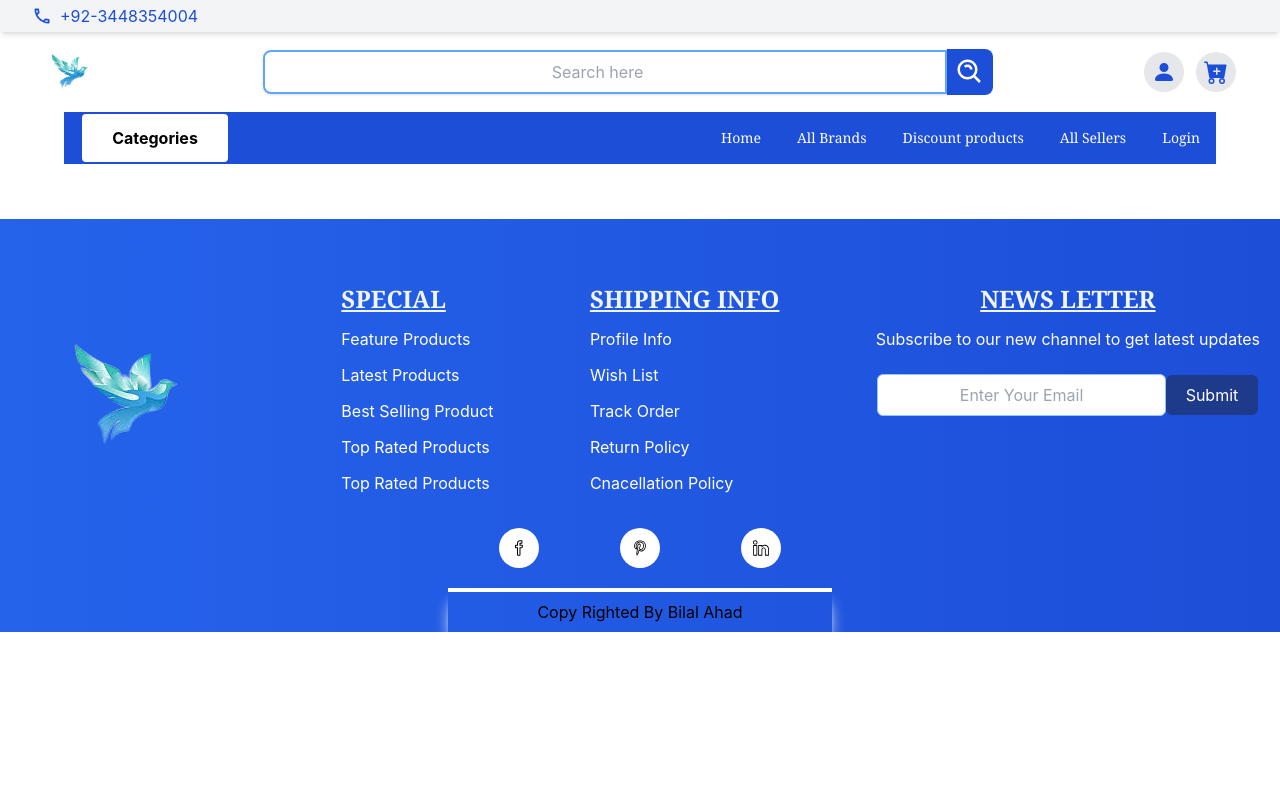
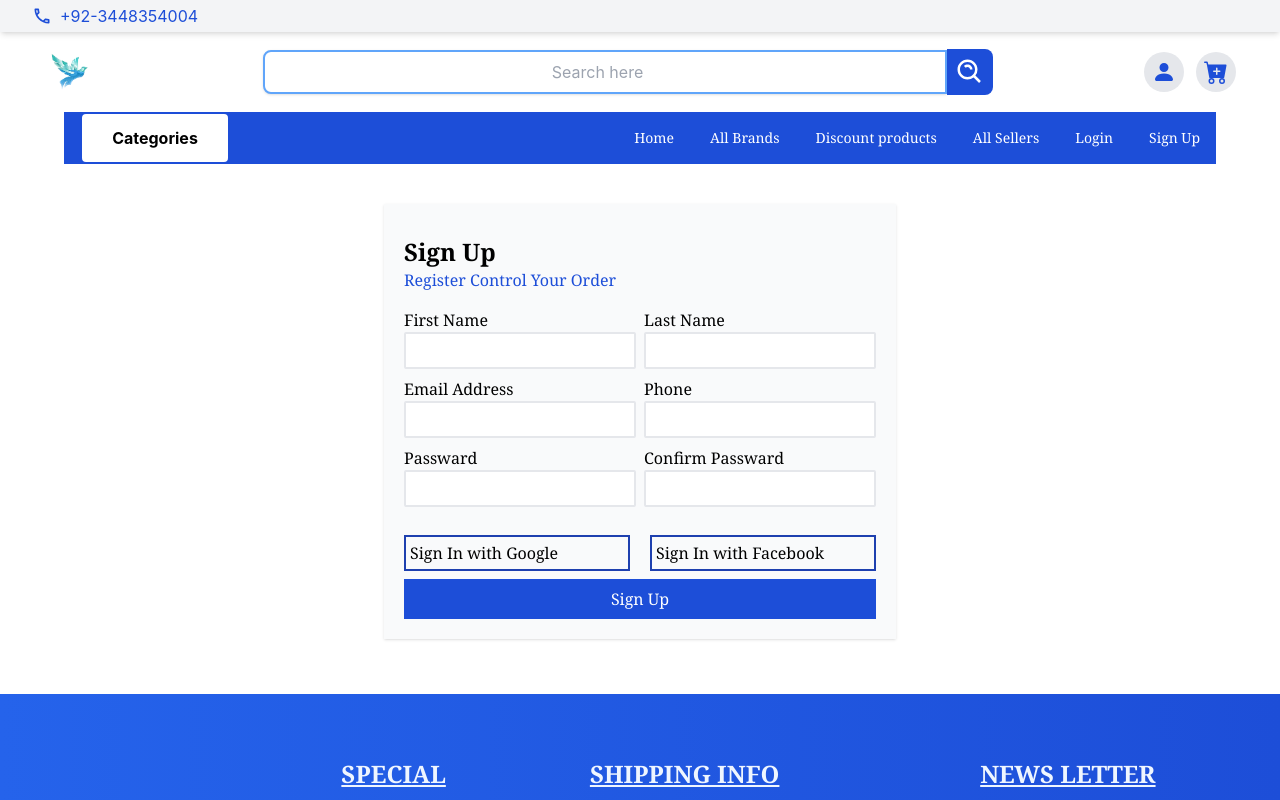
Before and after one commit to BIlalAhad/Degital-web, a React (Create React App) app: page /signup in a window 1280 px wide. Shown: the top 800 px of the page. Built offline with nearby package versions, Linux system fonts and the light colour scheme.

Commit message:
signup commit

```diff
--- a/src/App.js
+++ b/src/App.js
@@ -11,6 +11,7 @@ import { BrowserRouter, Routes, Route } from "react-router-dom";
 import Header from './components/Header';
 import Footer from './components/Footer';
 import Login from './components/Login';
+import Signup from './components/Signup';
 
 
 
@@ -29,6 +30,7 @@ function App() {
         <Route path="allsellers" element={<Allsellers/>} />
         <Route exact path="Cartpage" element={<Cartpage/>} />
         <Route exact path="login" element={<Login/>} />
+        <Route exact path="signup" element={<Signup/>} />
     </Routes>
     <Footer/>
   </BrowserRouter>
--- a/src/components/Header.js
+++ b/src/components/Header.js
@@ -104,6 +104,7 @@ export default function Header() {
             <li className=" hover:cursor-pointer hover:underline border-2 p-1 sm:p-0 border-white sm:border-0"><Link to="/allsellers">All Sellers</Link></li>
 
                 <li className=" hover:cursor-pointer hover:underline border-2 p-1 sm:p-0 border-white sm:border-0"><Link to="/login" id='account'>Login</Link></li>
+                <li className=" hover:cursor-pointer hover:underline border-2 p-1 sm:p-0 border-white sm:border-0"><Link to="/signup" id='account'>Sign Up</Link></li>
 
 
           </ul>
--- /dev/null
+++ b/src/components/Signup.js
@@ -0,0 +1,50 @@
+import React from 'react'
+
+export default function Signup() {
+  return (
+    <>
+    <form className='max-w-lg font-serif mx-auto shadow p-5 bg-gray-50 mt-10'>
+        <h2 className='text-2xl font-bold mt-3'>Sign Up</h2>
+        <p className='text-blue-700'>Register Control Your Order</p>
+        <section className='grid gap-2 mt-4'>
+            <div className='grid grid-flow-cols grid-cols-2 gap-2'>
+                <div>
+                    <label>First Name</label>
+                    <input className='w-full rounded-sm border-2 h-[37px]'></input>
+                </div>
+                <div>
+                    <label>Last Name</label>
+                    <input className='w-full rounded-sm border-2 h-[37px]'></input>
+                </div>
+            </div>
+            <div className='grid grid-flow-cols grid-cols-2 gap-2'>
+                <div>
+                    <label>Email Address</label>
+                    <input type='email' className='w-full rounded-sm border-2 h-[37px]'></input>
+                </div>
+                <div>
+                    <label>Phone</label>
+                    <input className='w-full rounded-sm border-2 h-[37px]'></input>
+                </div>
+            </div>
+            <div className='grid grid-flow-cols grid-cols-2 gap-2'>
+                <div>
+                    <label>Passward</label>
+                    <input type='email' className='w-full rounded-sm border-2 h-[37px]'></input>
+                </div>
+                <div>
+                    <label>Confirm Passward</label>
+                    <input className='w-full rounded-sm border-2 h-[37px]'></input>
+                </div>
+            </div>
+            <div className='grid grid-flow-cols grid-cols-2 gap-5 mt-5'>
+        <div className='border-2 p-1 border-blue-800 hover:bg-blue-700'>Sign In with Google</div>
+        <div className='border-2 p-1 border-blue-800 hover:bg-blue-700'>Sign In with Facebook</div>
+        </div>
+        <button className='p-2 center bg-blue-700 text-white w-full hover:brightness-75'>Sign Up</button>
+
+        </section>
+    </form>
+    </>
+  )
+}
```
